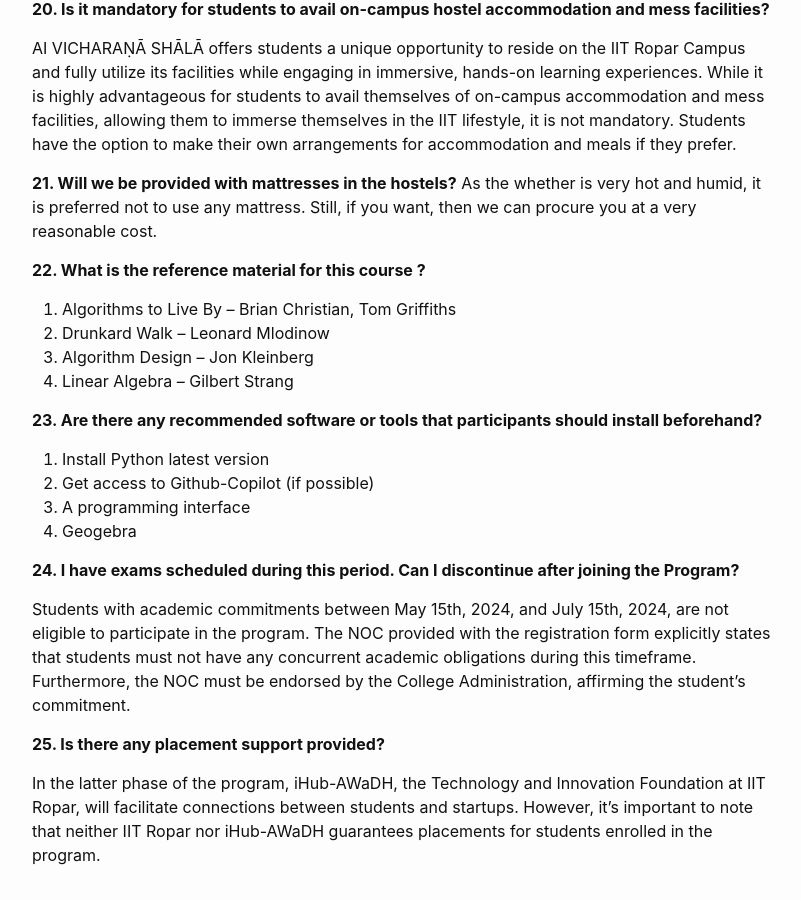
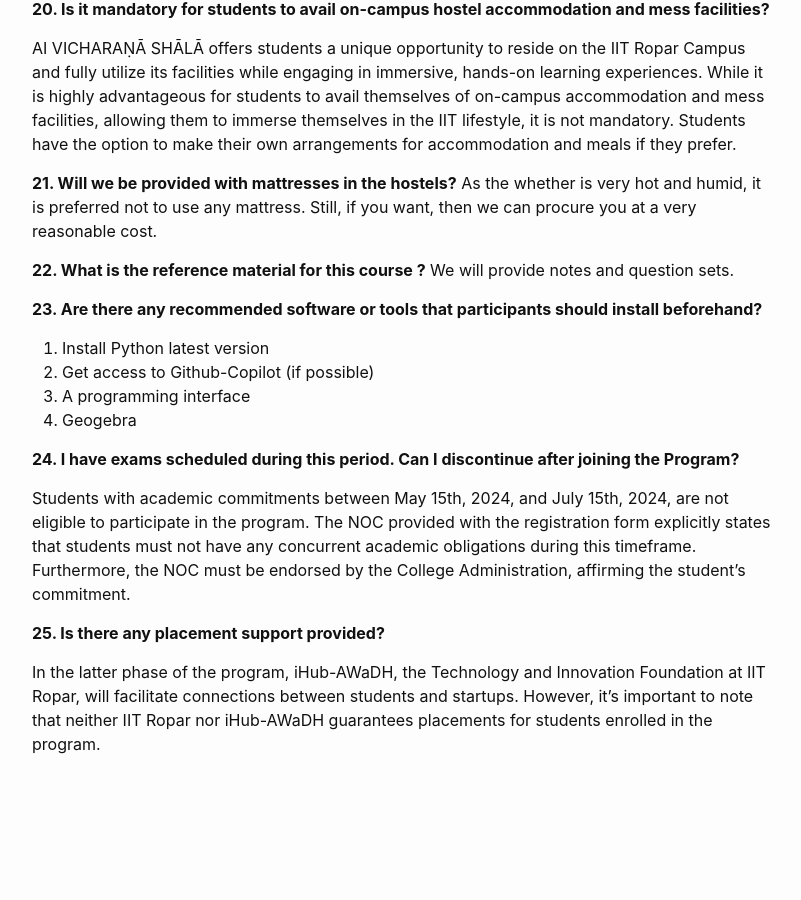
Before and after one commit to sudarshansudarshan/aicamp, a Jekyll site: the page built from Faq.md, in a window 1280 px wide and 900 px high, scrolled down 3317 px. Shown: the whole window, without its empty margins (238-1039 px from the left). Built offline with Jekyll 4.4.1, drawn with Linux system fonts in a browser that asks for light colours; after the commit the page ends 4133 px from its top, so only the background shows below that.

Commit message:
Update Faq.md

```diff
--- a/Faq.md
+++ b/Faq.md
@@ -113,10 +113,7 @@
 As the whether is very hot and humid, it is preferred not to use any mattress. Still, if you want, then we can procure you at a very reasonable cost.
 
 **22. What is the reference material for this course ?**
-1. Algorithms to Live By – Brian Christian, Tom Griffiths
-2. Drunkard Walk – Leonard Mlodinow
-3. Algorithm Design – Jon Kleinberg
-4. Linear Algebra – Gilbert Strang
+We will provide notes and question sets.
 
 **23. Are there any recommended software or tools that participants should install beforehand?**
 
```
